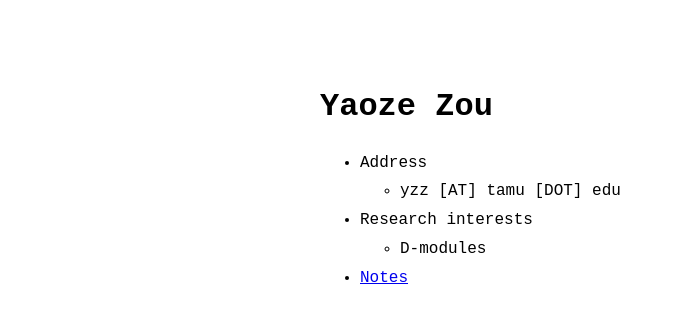
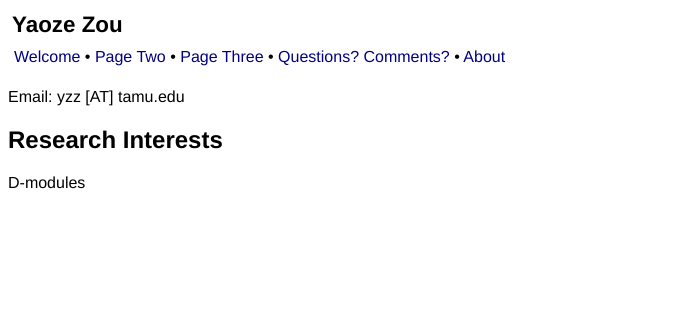
Before and after one commit to yzzou/yzzou.github.io, a Jekyll site: the page built from index.md, in a window 1280 px wide. Shown: the top 323 px of the page, without its empty margins (0-674 px from the left). Built offline with Jekyll 4.4.1, drawn with Linux system fonts in a browser that asks for light colours.

Commit message:
Change layout

```diff
--- a/_config.yml
+++ b/_config.yml
@@ -1,14 +1,5 @@
 title: Yaoze Zou
-remote_theme: riggraz/no-style-please
+subtitle:
 url: https://yzzou.github.io
-description: > # description of the site (multiple lines allowed)
-  Description Here
 
-theme_config:
-  appearance: "light" # can be "light", "dark" or "auto"
-  back_home_text: ".." # customize text for homepage link in post layout
-  date_format: "%Y-%m-%d" # customize how date is formatted
-  show_description: false # show blog description in home page
-
-sass:
-  style: :compressed
+markdown: kramdown
--- a/_includes/back_link.html
+++ /dev/null
@@ -1 +0,0 @@
-<a href="{{ "/" | relative_url }}">{{ site.theme_config.back_home_text }}</a>
--- a/_includes/goat_counter.html
+++ /dev/null
@@ -1,6 +0,0 @@
-<script data-goatcounter="https://{{ site.goat_counter }}.goatcounter.com/count"
-        async src="//gc.zgo.at/count.js"></script>
-
-<noscript>
-  <img src="https://{{ site.goat_counter }}.goatcounter.com/count?p=/test-img">
-</noscript>
--- a/_includes/head.html
+++ /dev/null
@@ -1,19 +0,0 @@
-<head>
-  <meta charset="utf-8" />
-  <meta http-equiv="X-UA-Compatible" content="IE=edge" />
-  <meta name="viewport" content="width=device-width, initial-scale=1" />
-
-  <title>
-    {%- if page.title -%}
-      {{ page.title }}
-    {%- else -%}
-      {{ site.title }}
-    {%- endif -%}
-  </title>
-
-  {%-seo title=false-%}
-  {%-feed_meta-%}
-
-  <link rel="shortcut icon" type="image/x-icon" href="{{ site.favicon | relative_url }}" />
-  <link rel="stylesheet" href="{{ "/assets/css/main.css" | relative_url }}" />
-</head>
--- a/_includes/menu_item.html
+++ /dev/null
@@ -1,26 +0,0 @@
-<ul>
-  {%-for item in include.collection-%}
-    <li>
-    {%- if item.url -%}
-      <a href="{{ item.url }}">{{ item.title }}</a>
-    {%- else -%}
-      {{ item.title }}
-    {%- endif -%}
-    </li>
-
-    {%-if item.post_list-%}
-      {%
-        include post_list.html
-          category=item.post_list.category
-          limit=item.post_list.limit
-          show_more=item.post_list.show_more
-          show_more_text=item.post_list.show_more_text
-          show_more_url=item.post_list.show_more_url
-     -%}
-    {%-endif-%}
-
-    {%-if item.entries-%}
-      {%-include menu_item.html collection=item.entries-%}
-    {%-endif-%}
-  {%-endfor-%}
-</ul>
--- a/_layouts/default.html
+++ b/_layouts/default.html
@@ -1,21 +1,29 @@
 <!DOCTYPE html>
-<html lang="{{ page.lang | default: "en" }}">
-  {%- include head.html -%}
-  <body a="{{ site.theme_config.appearance | default: "auto" }}">
-    <main class="page-content" aria-label="Content">
-      <div class="w">
-        {{ content }}
-      </div>
-    </main>
+<html>
+<head>
+  <meta charset="utf-8">
+  <title>{{ page.title }} - {{ site.title }}</title>
+  <link rel="stylesheet" href="{{ 'css/style.css' | relative_url }}">
+</head>
+<body>
 
-    {%-if site.goat_counter and jekyll.environment == "production"-%}
-      {%-include goat_counter.html-%}
-    {%-endif-%}
 
-    {% if page.custom_js %}
-      {% for js_file in page.custom_js %}
-        <script type="text/javascript" src="{{ site.baseurl }}/assets/js/{{ js_file }}.js"></script>
-      {% endfor %}
-    {% endif %}
-  </body>
+<div id="header">
+  <span class='big'>{{ site.title }}</span>
+  <span class='small'>{{ site.subtitle }}</span>
+</div>
+
+<div id="nav">
+  <a href="{{ 'index.html' | relative_url }}">Welcome</a> •
+  <a href="{{ 'two.html'   | relative_url }}">Page Two</a> •
+  <a href="{{ 'three.html' | relative_url }}">Page Three</a> •
+  <a href="http://groups.google.com/group/wwwmake">Questions? Comments?</a> •
+  <a href="https://github.com/henrythemes/jekyll-starter-theme">About</a>
+</div>
+
+<div id="content">
+  {{ content }}
+</div>
+
+</body>
 </html>
--- a/_layouts/home.html
+++ /dev/null
@@ -1,13 +0,0 @@
----
-layout: default
----
-<header>
-  <h1>{{ site.title }}</h1>
-  {%-if site.theme_config.show_description-%}
-    <p>{{ site.description }}</p>
-  {%-endif-%}
-</header>
-
-{%-include menu_item.html collection=site.data.menu.entries-%}
-
-{{ content }}
--- a/_sass/no-style-please.scss
+++ /dev/null
@@ -1,94 +0,0 @@
-// -------------- THEME SWITCHER -------------- //
-@mixin dark-appearance {
-  filter: invert(1);
-  img {
-    filter: invert(1);
-
-    &.ioda { filter: invert(0); }
-  }
-}
-
-body[a="dark"] { @include dark-appearance; }
-
-
-@media (prefers-color-scheme: dark) {
-  body[a="auto"] { @include dark-appearance; }
-}
-// -------------------------------------------- //
-
-// bg color is also needed in html in order to
-// block body's background propagation
-// see: https://stackoverflow.com/a/61265706
-html, body { background: white; }
-
-html { height: 100%; }
-
-body {
-  color: black;
-  font-family: monospace;
-  font-size: 16px;
-  line-height: 1.4;
-  margin: 0;
-  min-height: 100%;
-  overflow-wrap: break-word;
-}
-
-.post-meta { text-align: right; }
-
-h2, h3, h4, h5, h6 { margin-top: 3rem; }
-
-hr { margin: 2rem 0; }
-
-p { margin: 1rem 0; }
-
-li { margin: 0.4rem 0; }
-
-*:target { background: yellow; }
-
-.w {
-  max-width: 640px;
-  margin: 0 auto;
-  padding: 4rem 2rem;
-}
-
-hr {
-  text-align: center;
-  border: 0;
-
-  &:before { content: '/////' }
-  &:after { content: attr(data-content) '/////' }
-}
-
-table { width: 100%; }
-
-table, th, td {
-  border: thin solid black;
-  border-collapse: collapse;
-  padding: 0.4rem;
-}
-
-code {
-  color: white;
-  background: black;
-}
-
-div.highlighter-rouge code {
-  display: block;
-  overflow-x: auto;
-  white-space: pre-wrap;
-  padding: 1rem;
-}
-
-blockquote {
-  font-style: italic;
-  border: thin solid black;
-  padding: 1rem;
-
-  p { margin: 0; }
-}
-
-img {
-  max-width: 100%;
-  display: block;
-  margin: 0 auto;
-}
--- a/assets/css/main.scss
+++ /dev/null
@@ -1,4 +0,0 @@
----
----
-
-@import "no-style-please";
--- /dev/null
+++ b/css/style.css
@@ -0,0 +1,39 @@
+/*
+ * css styles go here
+ */
+
+
+body {
+  font-family: Helvetica,Arial,sans-serif;
+}
+
+a, a:visited {
+  color: navy;
+  text-decoration: none;
+}
+
+a:hover {
+  text-decoration: underline;
+}
+
+
+
+
+#header {
+  padding: 4px;
+}
+
+#header .big {
+  font-size:   140%;
+  font-weight: bold;
+}
+
+#header .small {
+  font-size:    90%;
+  color:        grey;
+  padding-left: 15px;
+}
+
+#nav {
+  padding: 6px;
+}
```
Also changed, not shown: _data/menu.yml (deleted, +0 -14 lines), _includes/post_list.html (deleted, +0 -25 lines), _layouts/archive.html (deleted, +0 -9 lines), _layouts/page.html (deleted, +0 -9 lines), _layouts/post.html (deleted, +0 -15 lines), assets/js/mouse_coords.js (deleted, +0 -9 lines), index.md (+8 -1 lines), notes.md (+3 -1 lines).
